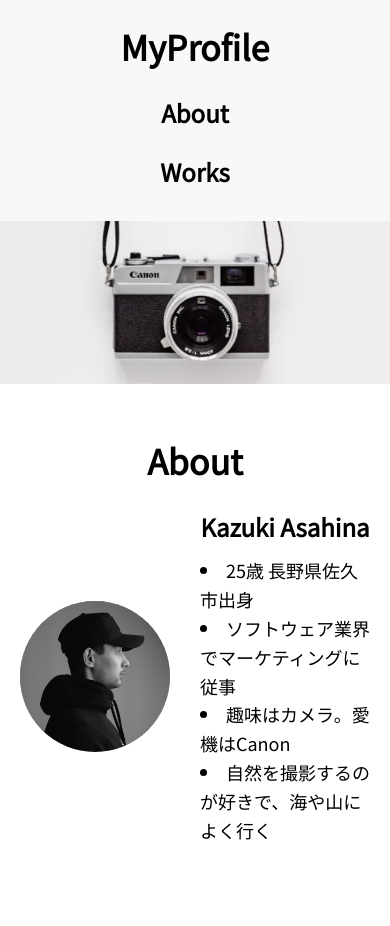
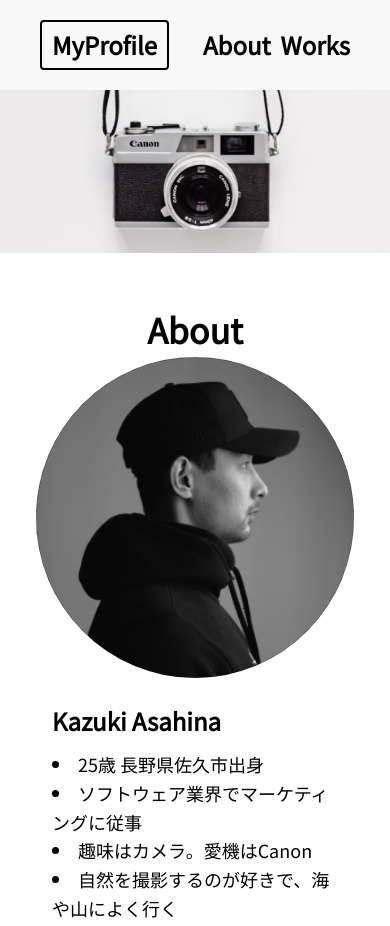
Before and after one commit to Yuu-Ao-Deki/html-css-practical, a plain HTML site: page kadai_001/index.html in a window 390 px wide. Shown: the top 926 px of the page. Drawn offline with Linux system fonts and the light colour scheme.

Commit message:
Add files via upload

```diff
--- a/kadai_001/css/style.css
+++ b/kadai_001/css/style.css
@@ -15,22 +15,26 @@ body {
 /* ヘッダー */
 header {
   display: flex;
-   flex-direction: row;
+  flex-direction: row;
   justify-content: space-between;
   align-items: center;
   text-align: center;
-  padding: 20px;
+  padding: 20px 12%;
   background: #f8f8f8;
 }
 
 header h1 {
-  font-size: 34px; /* ナビの文字サイズ */
+  font-size: 34px;
 }
 
 header h1 a {
   text-decoration: none;
   color: #000;
   font-size: 34px;
+  border: 1px solid #000;
+  padding: 2px 8px;
+  display: inline-block;
+  border-radius: 0px;
 }
 
 header nav ul {
@@ -39,7 +43,7 @@ header nav ul {
 }
 
 header nav ul li {
-  margin-left: 20px;
+  margin-left: 30px;
 }
 
 header nav ul li a {
@@ -70,13 +74,22 @@ header nav ul li a {
   display: flex;
   justify-content: center;
   align-items: center;
-  margin-top: 20px;
-  gap: 30px;
+  gap: 24px;
+  flex-wrap: nowrap;
+  max-width: 800px;
+  margin: 0 auto;
 }
 
 .about-content img.profile-img {
-  width: 150px;
+  width: 200px;
   border-radius: 50%;
+  flex-shrink: 0;
+}
+
+.about-text {
+  text-align: left;
+  flex: 1;
+  margin: 0;
 }
 
 .about-text h3 {
@@ -106,10 +119,12 @@ header nav ul li a {
   justify-content: center;
   gap: 20px;
   margin-top: 20px;
+  padding: 0;
 }
 
 .works-gallery figure {
   width: 300px;
+  margin: 0;
 }
 
 .works-gallery img {
@@ -122,6 +137,7 @@ header nav ul li a {
   margin-top: 8px;
   font-size: 18px; /* 文章サイズ */
   color: #555;
+  text-align: left;
 }
 
 /* フッター */
@@ -135,22 +151,89 @@ footer {
 
 /* スマホ対応 */
 @media (max-width: 768px) {
+    html, body {
+    overflow-x: hidden;
+  }
+
   header {
-    flex-direction: column;
-    text-align: center;
-    gap: 10px;
+    flex-direction: row;
+    justify-content: space-between;;
+   align-items: center;
+    padding: 20px 40px;
+  }
+
+   header h1 {
+    font-size: 24px;
+  }
+
+  header h1 a {
+    font-size: 24px;
+    display: inline-block;
+    padding: 4px 10px;
+    border: 2px solid #000;
+    border-radius: 4px;
   }
 
   header nav ul {
-    flex-direction: column;
+    display: flex;
+    flex-direction: row;
+    flex-wrap: nowrap;
+    justify-content: flex-end;
+    list-style: none;
+    gap: 10px;
     padding: 0;
+    margin: 0;
   }
 
   header nav ul li {
-    margin: 10px 0;
+    margin: 0;
   }
 
   header nav ul li a {
     font-size: 24px;
+    font-weight: bold;
+    text-decoration: none;
+    color: #000;
   }
+
+  .about-text {
+    text-align: left;
+    padding: 0 16px;
+  }
+
+  .about-content {
+    flex-direction: column;
+    align-items: center;
+    padding: 0 16px;
+  }
+
+  .about-content img.profile-img {
+  width: 100%;
+    max-width: 400px;
+    height: auto;
+    border-radius: 50%;
+  }
+
+  .works-gallery figure {
+    width: 100%;
+    margin: 0;
+  }
+
+  .works-gallery img {
+    width: 100%;
+    height: auto;
+    display: block;
+  }
+
+  .works-gallery figcaption {
+    font-size: 18px;
+    padding: 0 10px;
+    text-align: left;
+    color: #555;
+  }
+
+  footer {
+    font-size: 18px;
+  }
+
 }
```
